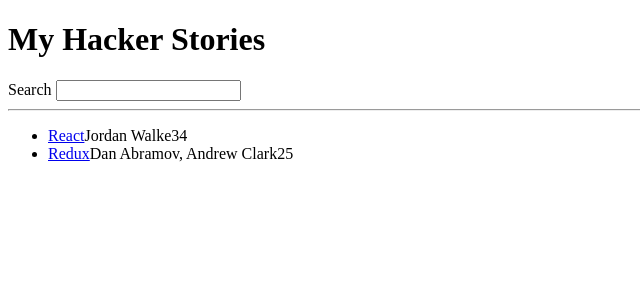
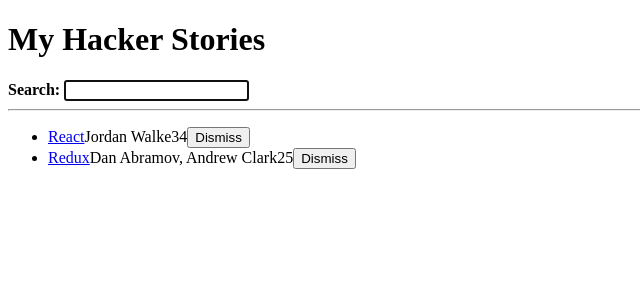
Before and after one commit to robokae/Road-to-React, a React (Create React App) app: page / in a window 1280 px wide. Shown: the top 300 px of the page, without its empty margins (0-640 px from the left). Built offline with nearby package versions, Linux system fonts and the light colour scheme.

Commit message:
add state, remove functionality to stories list

```diff
--- a/src/App.js
+++ b/src/App.js
@@ -1,4 +1,4 @@
-import React, { useState, useEffect } from 'react';
+import React, { useState, useEffect, useRef } from 'react';
 
 // custom hook to synchronize state with local storage
 const useSemiPersistentState = (key, initialState) => {
@@ -17,8 +17,7 @@
   return [value, setValue];
 };
 
-const App = () => {
-  const stories = [
+const initialStories = [
   {
     title: 'React',
     url: 'https://reactjs.org/',
@@ -37,7 +36,21 @@
   },
 ];
 
+const App = () => {
   const [searchTerm, setSearchTerm] = useSemiPersistentState('search','');
+
+  const [stories, setStories] = useState(initialStories);
+
+  const handleRemoveStory = (item) => {
+    const newStories = stories.filter(
+      // get all stories whose ID are not equal to that of the story to remove
+      // and store in a new array
+      (story) => item.objectID !== story.objectID
+    );
+
+    // set the state to the new array
+    setStories(newStories);
+  };
 
   const handleSearch = (event) => {
     setSearchTerm(event.target.value);
@@ -53,29 +66,42 @@
 
       <InputWithLabel
         id="search"
-        label="Search"
         value={searchTerm}
+        isFocused
         onInputChange={handleSearch}
-      />
+      >
+        <strong>Search:</strong>
+      </InputWithLabel>
 
       <hr />
 
-      <List list={searchedStories} />
+      <List list={searchedStories} onRemoveItem={handleRemoveStory} />
     </div>
   )
 };
 
 const InputWithLabel = ({
   id,
-  label,
   value,
   type = 'text',
   onInputChange,
-}) => (
+  isFocused,
+  children,
+}) => {
+  const inputRef = useRef();
+
+  useEffect(() => {
+    if (isFocused && inputRef.current) {
+      inputRef.current.focus();
+    }
+  }, [isFocused]);
+
+  return (
     <>
-    <label htmlFor={id}>{label}</label>
+      <label htmlFor={id}>{children}</label>
       &nbsp;
       <input
+        ref={inputRef}
         id={id}
         type={type}
         value={value}
@@ -83,11 +109,16 @@
       />
     </>
   );
+};
 
-const List = ({ list }) => (
+const List = ({ list, onRemoveItem }) => (
   <ul>
     {list.map((item) => (
-      <Item key={item.objectID} item={item} />
+      <Item
+        key={item.objectID}
+        item={item}
+        onRemoveItem={onRemoveItem}
+      />
     ))}
   </ul>
 );
@@ -101,7 +132,8 @@
 //   </ul>
 // );
 
-const Item = ({ item }) => (
+const Item = ({ item, onRemoveItem }) => {
+  return (
     <li>
       <span>
         <a href={item.url}>{item.title}</a>
@@ -109,8 +141,14 @@
       <span>{item.author}</span>
       <span>{item.num_comments}</span>
       <span>{item.points}</span>
+      <span>
+        <button type="button" onClick={() => onRemoveItem(item)}>
+          Dismiss
+        </button>
+      </span>
     </li>
   );
+};
 
 // alternative more concise version using object destructuring
 // const Item = ({ title, url, author, num_comments, points }) => (
```
Lines whose indentation alone changed are shown as unchanged.
